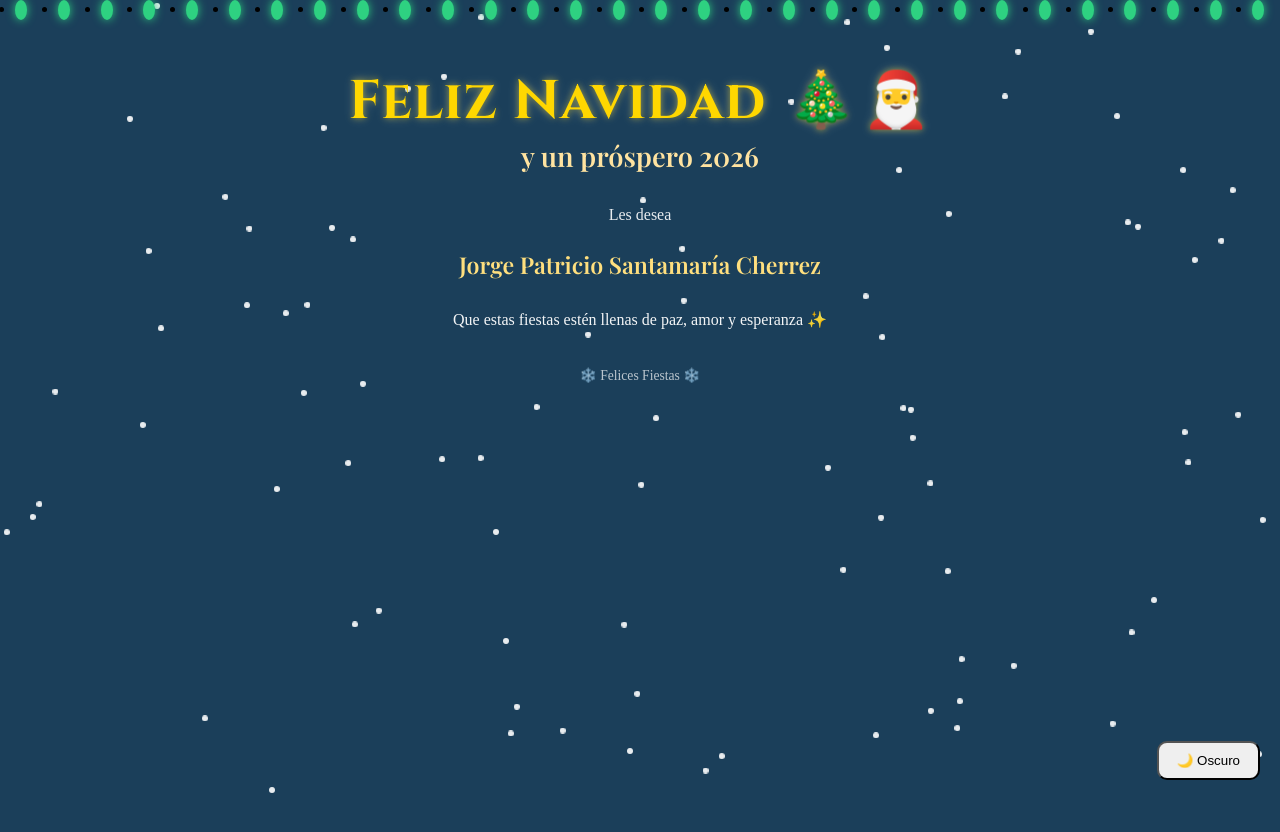
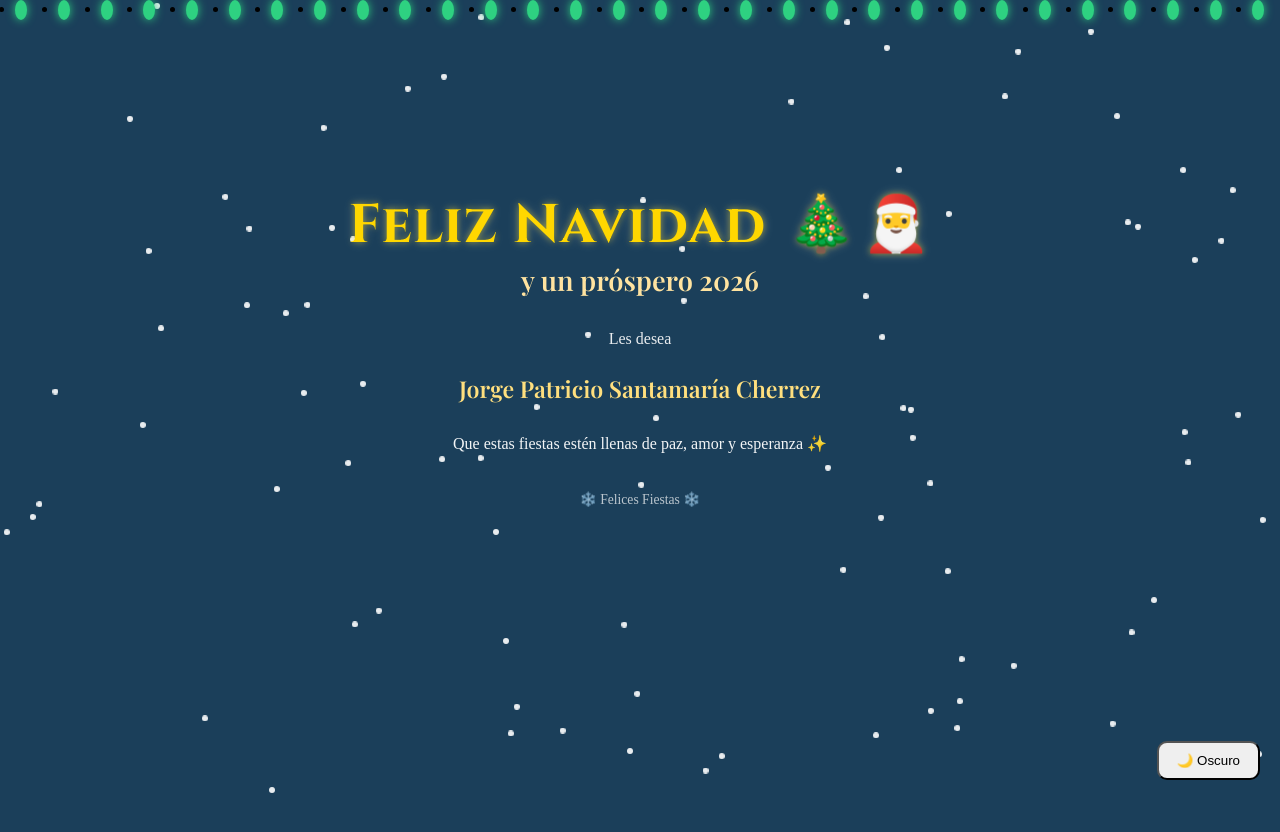
Before and after one commit to Patogol35/Navidad, a React (Vite) app: page / in a window 1280 px wide. Shown: the top 832 px of the page. After the commit the page ends 800 px from the top, so only its background shows below. Built offline with nearby package versions, Linux system fonts and the light colour scheme.

Commit message:
Update Home.css

```diff
--- a/src/pages/Home.css
+++ b/src/pages/Home.css
@@ -21,16 +21,18 @@ CONTENEDOR
   flex-direction: column;
   align-items: center;
 
-  padding-top: 72px;      /* ⬅️ compacto */
-  padding-bottom: 20px;
+  justify-content: center;   /* ⬅️ elimina el vacío abajo */
+  padding-top: 0;
+  padding-bottom: 0;
   padding-inline: 16px;
 
   text-align: center;
   color: #ffffff;
   position: relative;
   z-index: 10;
+
+  transform: translateY(-6vh); /* ⬅️ sube ligeramente */
 }
-
 /* =========================
 TÍTULO
 ========================= */
```
